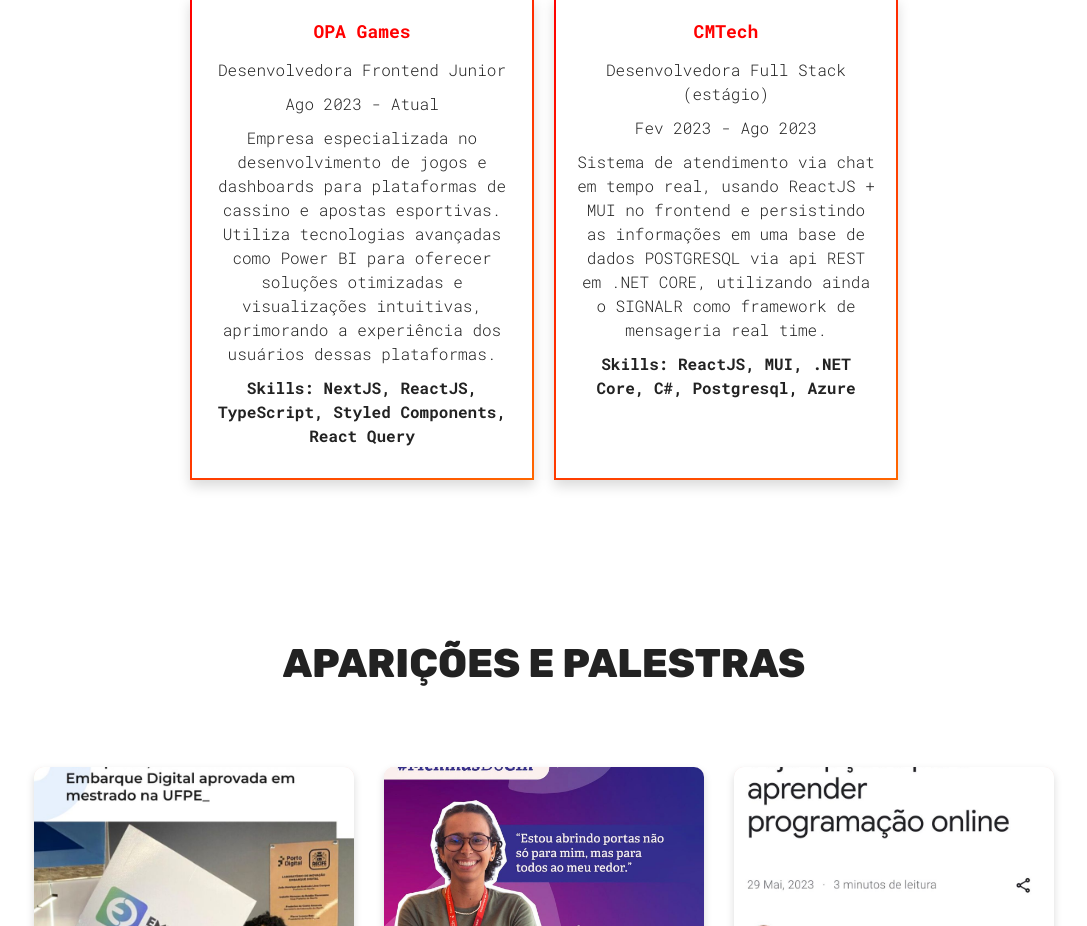
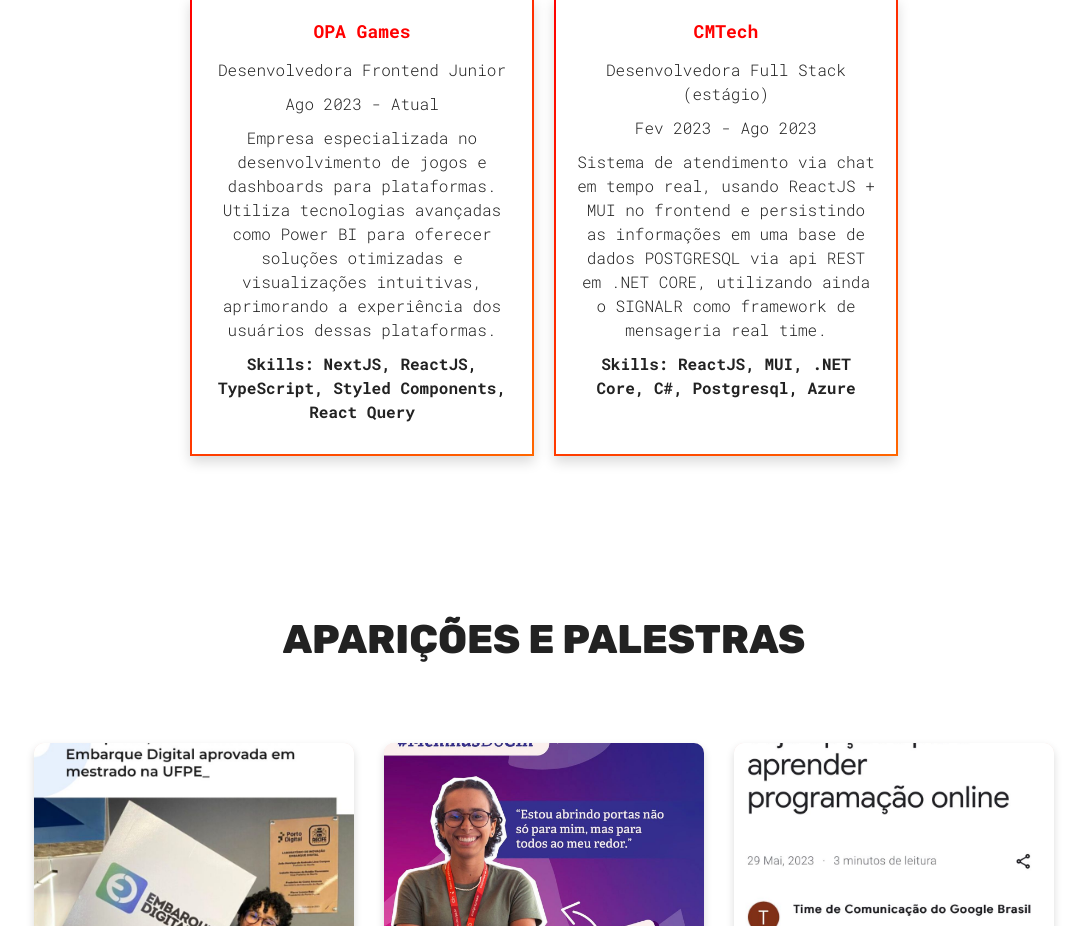
Before and after one commit to larialbu/larissa-albuquerque-portifolio, a React (Vite) app: page / in a window 1280 px wide. Shown: the part 2660-3586 px from the top of the page, without its empty margins (96-1183 px from the left). Built offline with nearby package versions, Linux system fonts and the light colour scheme.

Commit message:
Update Experiences.jsx

```diff
--- a/src/sections/Experiences/Experiences.jsx
+++ b/src/sections/Experiences/Experiences.jsx
@@ -10,7 +10,7 @@ function Experiences() {
               <h3>OPA Games</h3>
               <p>Desenvolvedora Frontend Junior</p>
               <p>Ago 2023 - Atual</p>
-              <p>Empresa especializada no desenvolvimento de jogos e dashboards para plataformas de cassino e apostas esportivas. Utiliza tecnologias avançadas como Power BI para oferecer soluções otimizadas e visualizações intuitivas, aprimorando a experiência dos usuários dessas plataformas.</p>
+              <p>Empresa especializada no desenvolvimento de jogos e dashboards para plataformas. Utiliza tecnologias avançadas como Power BI para oferecer soluções otimizadas e visualizações intuitivas, aprimorando a experiência dos usuários dessas plataformas.</p>
               <p><b>Skills: NextJS, ReactJS, TypeScript, Styled Components, React Query</b></p>
             </div>
           </div>
```
